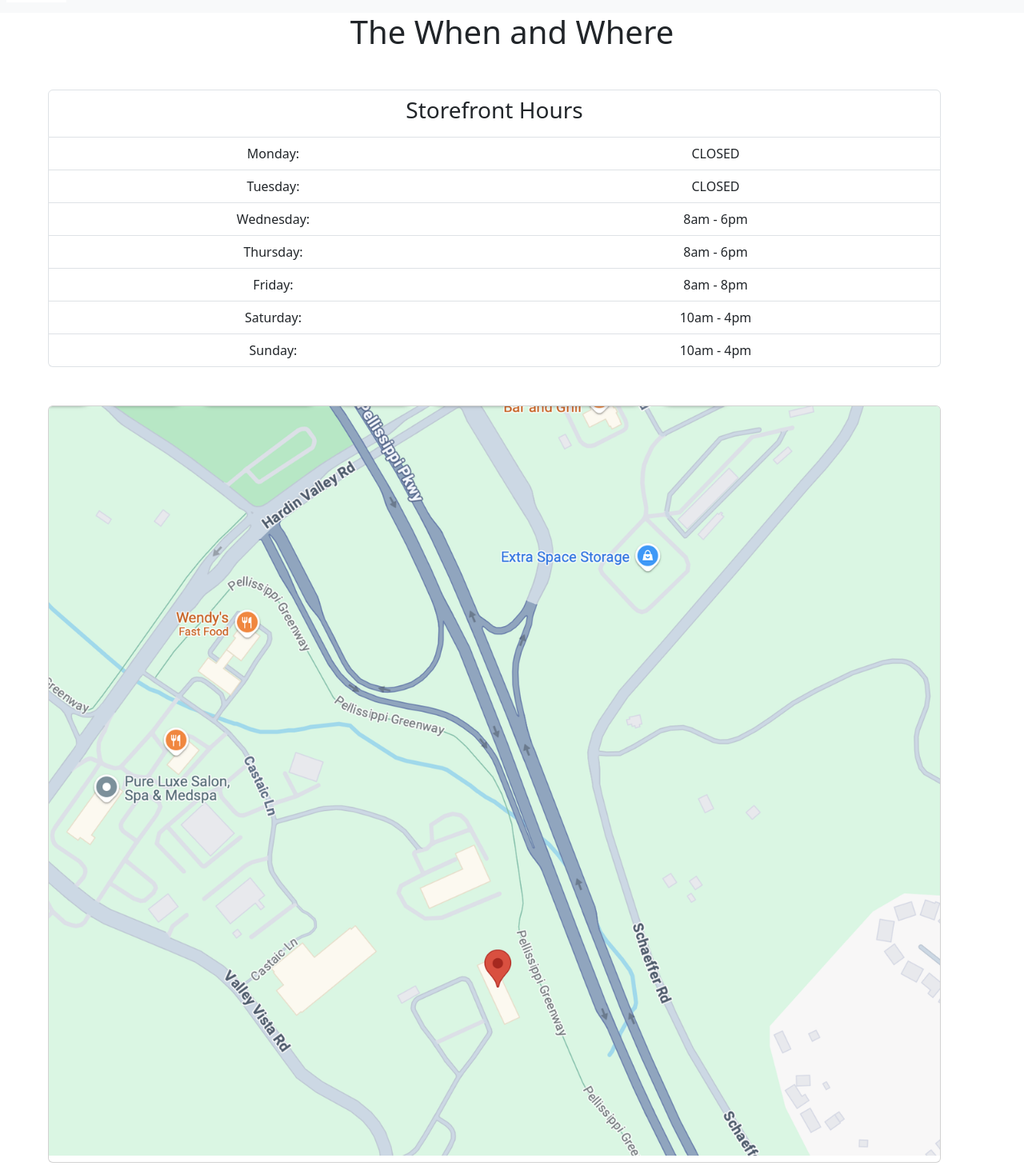
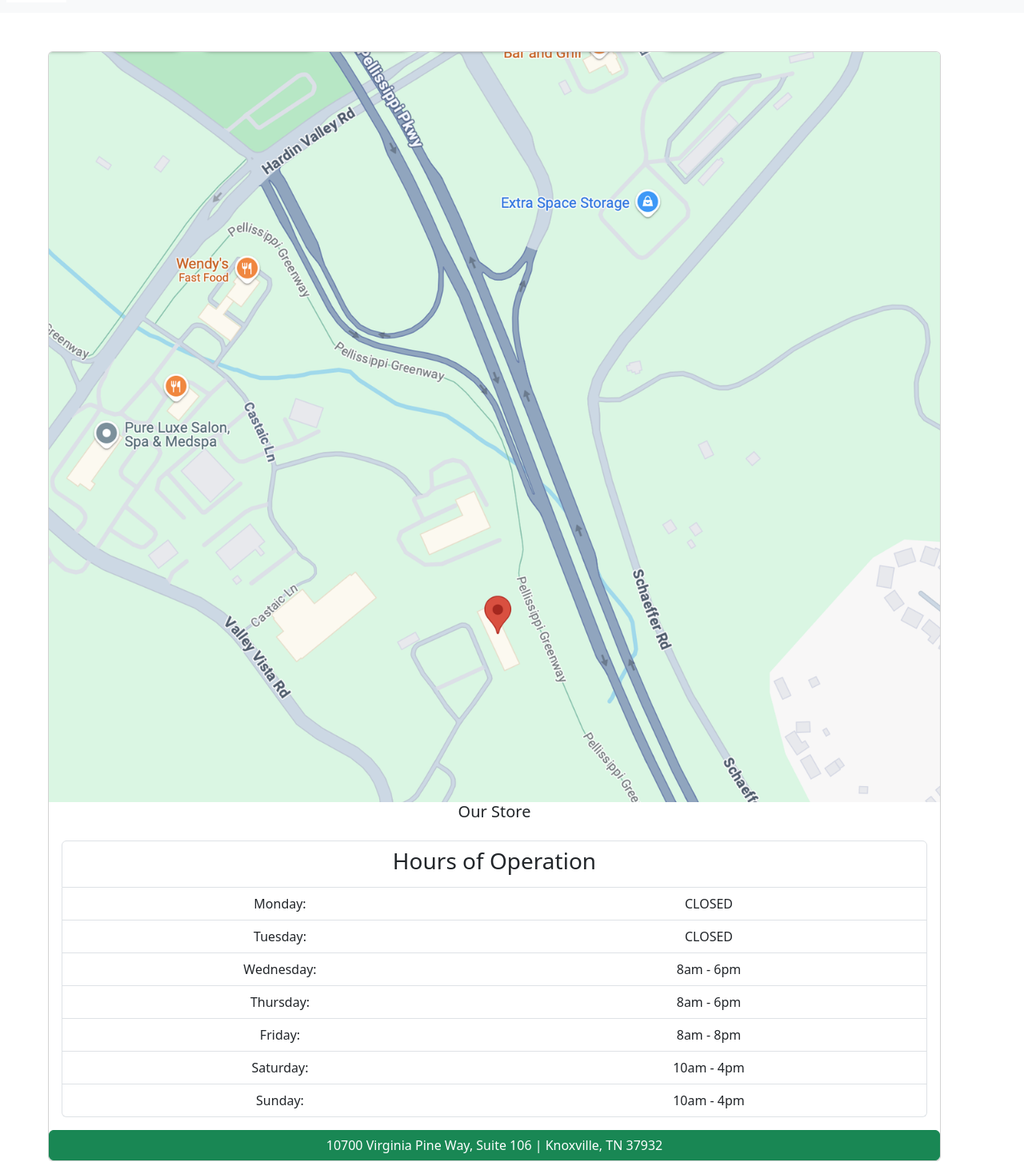
Before and after one commit to aaron-webdev/btd_repo, a React (Vite) app in the folder btd_react/: page /findus in a window 1280 px wide. Shown: the part 85-1543 px from the top of the page at 80% size. Built offline with nearby package versions, Linux system fonts and the light colour scheme.

Commit message:
quicksave

```diff
--- a/btd_react/src/componets/StoreInfo.jsx
+++ b/btd_react/src/componets/StoreInfo.jsx
@@ -3,6 +3,7 @@ import ListGroup from 'react-bootstrap/ListGroup';
 import Row from 'react-bootstrap/Row';
 import Col from 'react-bootstrap/Col';
 import Card from 'react-bootstrap/Card';
+import Button from 'react-bootstrap/Button';
 
 import StoreMap from './../assets/map_cap.png'
 
@@ -12,18 +13,24 @@ import StoreMap from './../assets/map_cap.png'
 export default function StoreInfo()
 {
 
+    const storeAddress = 'https://www.google.com/maps/dir/35.8950022,-84.1962554/10700+Virginia+Pine+Way,+Knoxville,+TN+37932/@35.9200054,-84.2182576,13z/data=!3m1!4b1!4m9!4m8!1m1!4e1!1m5!1m1!1s0x885c2e27af961b3d:0x5375b639c2a4aeb4!2m2!1d-84.1561482!2d35.9452135?entry=ttu&g_ep=EgoyMDI1MDUyMS4wIKXMDSoJLDEwMjExNDUzSAFQAw%3D%3D';
 
 
     return(
         <>
-            <h1>The When and Where</h1>
-            <Container className='m-5 p-auto'id='storeHours'>
+
+
+            <Container className='m-5 p-auto'id='storeAddress'>
+                <Card>
+                    <Card.Img variant='top' src={StoreMap}/>
+                    <Card.Title>Our Store</Card.Title>
+                    <Card.Body>
                             <ListGroup>
 
                                 <ListGroup.Item>
                                     <Row>
                                         <Col>
-                                <h3>Storefront Hours</h3>
+                                            <h3>Hours of Operation</h3>
                                         </Col>
                                     </Row>
                                 </ListGroup.Item>
@@ -104,15 +111,10 @@ export default function StoreInfo()
                                         </Col>
                                     </Row>
                                 </ListGroup.Item>
-
                             </ListGroup>
-            </Container>
-
-            <Container className='m-5 p-auto'id='storeAddress'>
-                <Card>
-                    <Card.Img variant='top' src={StoreMap}/>
-                    <Card.Title></Card.Title>
-                </Card>Storefront Location
+                    </Card.Body>
+                    <Button variant='success' href={storeAddress} target='_blank'>10700 Virginia Pine Way, Suite 106 | Knoxville, TN 37932</Button>
+                </Card>
             </Container>
         </>
     )
```
Also changed, not shown: btd_react/src/componets/MarketInfo.jsx (added, +18 -0 lines). Lines whose indentation alone changed are shown as unchanged.
